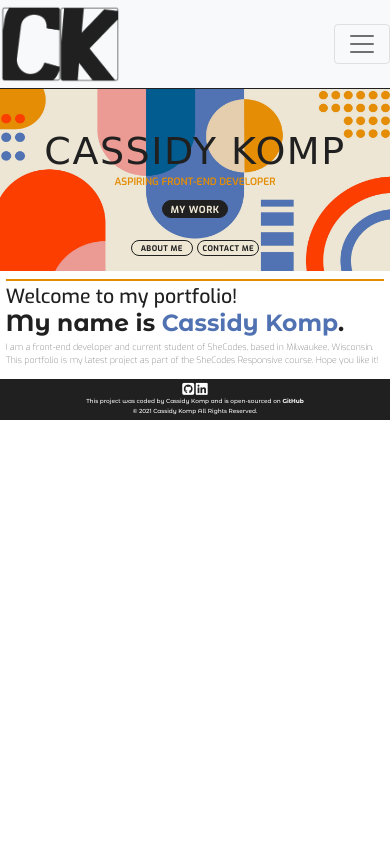
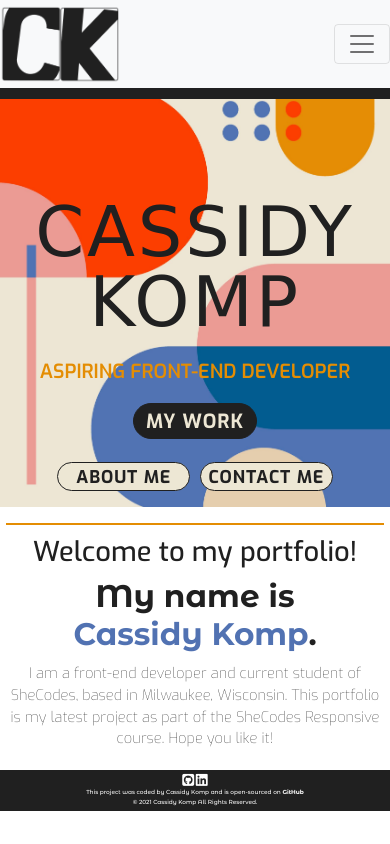
Before and after one commit to mimikomp/portfolio-project, a plain HTML site: page index.html in a window 390 px wide. Drawn offline with nearby package versions, Linux system fonts and the light colour scheme; a web font is replaced by a local one.

Commit message:
Updated Homepage Responsiveness for Small Screens

```diff
--- a/src/style.css
+++ b/src/style.css
@@ -82,7 +82,7 @@ footer a {
   line-height: 1;
   color: var(--primary-color-two);
   margin-bottom: 1.5vw;
-  padding-top:11vw;
+  padding-top: 11vw;
   text-transform: uppercase;
 }
 .hero h2 {
@@ -161,6 +161,67 @@ footer a {
 }
 
 /* HOMEPAGE MEDIA QUERIES */
+@media (max-width: 1140px) {
+  .hero {
+    background-image: url("/images/background-graphic-vertical.png");
+    background-size: cover;
+    background-repeat: repeat;
+    background-position: top center;
+    border-top: 5vw solid var(--primary-color-two);
+    overflow: hidden;
+    text-align: center;
+  }
+  .hero h1 {
+    font-size: 18vw;
+    margin-bottom: 6vw;
+    padding-top: 25vw;
+  }
+  .hero h2 {
+    font-size: 5vw;
+    font-weight: 600;
+    margin-bottom: 5vw;
+  }
+  .btn-home-dark {
+    font-size: 5vw;
+    color: var(--primary-color-one);
+    background-color: var(--primary-color-two);
+    border: 0.5vw solid var(--primary-color-two);
+    margin-bottom: 6vw;
+    padding: 1vw 3vw 1vw 3vw;
+  }
+  .btn-home-light {
+    font-size: 4.5vw;
+    color: var(--primary-color-two);
+    background-color: var(--primary-color-one);
+    border: 0.2vw solid var(--primary-color-two);
+    margin: 0 0.75vw 4vw 0.75vw;
+    padding: 0.5vw 0 0.3vw 0;
+    width: 34vw;
+  }
+  .intro-section h3 {
+    margin: 4vw 0 0vw 0;
+    padding-top: 3vw;
+    font-size: 7vw;
+    text-align: center;
+    margin-bottom: 2vw;
+  }
+  .intro-section h2 {
+    text-align: center;
+    font-size: 8vw;
+    margin-bottom: 2.5vw;
+  }
+  .name-line {
+    display: block;
+  }
+  .intro-section p {
+    font-size: 3.75vw;
+    text-align: center;
+    margin-bottom: 5vw;
+  }
+  .intro-break {
+    display: inline;
+  }
+}
 
 /* ABOUT PAGE */
 .about-container {
```
Also changed, not shown: images/background-graphic-vertical.png (added), 2 other files.
